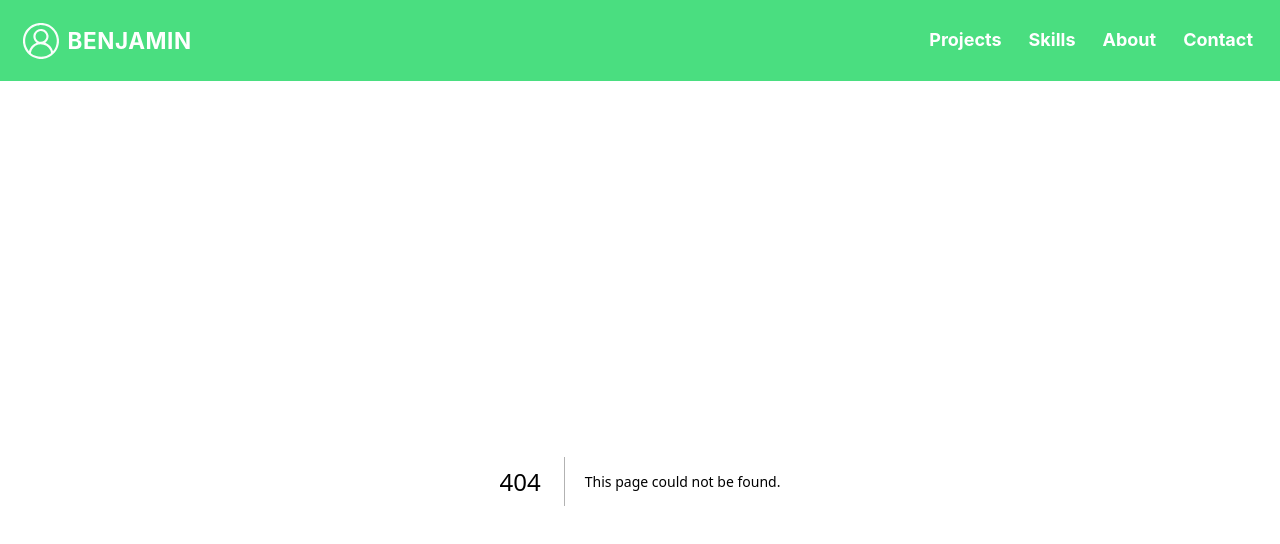
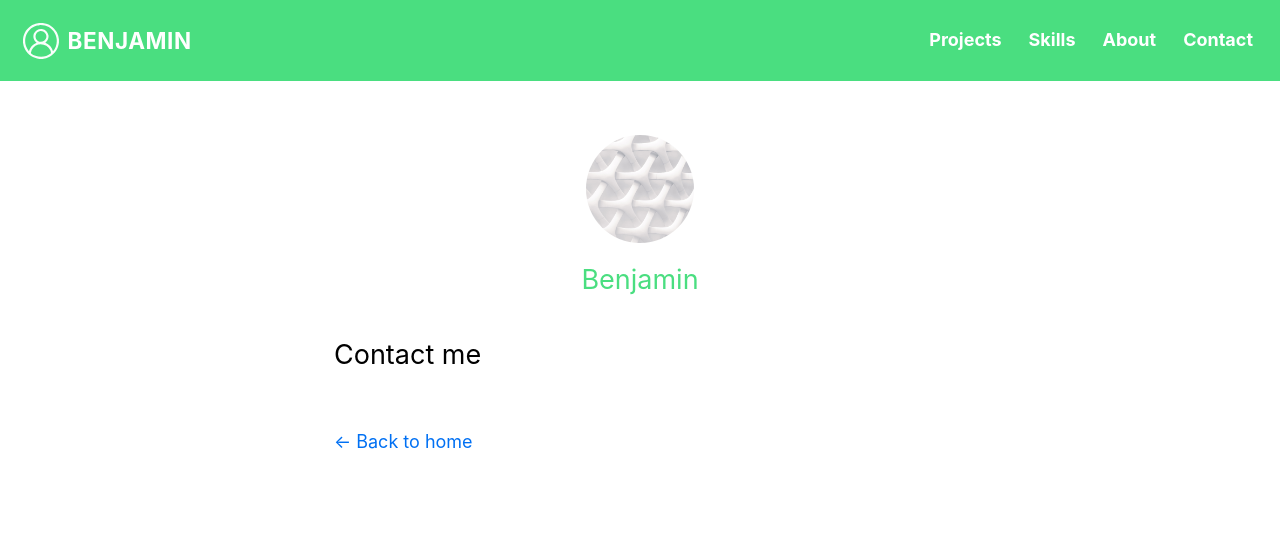
Before and after one commit to Benji377/home, a Next.js app: page /contact in a window 1280 px wide. Before the commit this address had no page. Shown: the top 544 px of the page. Built offline with nearby package versions, Linux system fonts and the light colour scheme.

Commit message:
Added template pages

```diff
--- a/components/layout.js
+++ b/components/layout.js
@@ -36,7 +36,7 @@ export default function Layout({ children, home }) {
               width={144}
               alt=""
             />
-            <h1 className={utilStyles.heading2Xl}>{name}</h1>
+            <h1 className={[utilStyles.heading2Xl, styles.nameColor].join(" ")}>{name}</h1>
           </>
         ) : (
           <>
@@ -50,7 +50,7 @@ export default function Layout({ children, home }) {
                   alt=""
                 />
             </Link>
-            <h2 className={utilStyles.headingLg}>
+            <h2 className={[utilStyles.headingLg, styles.nameColor].join(" ")}>
               <Link href="/" legacyBehavior>
                 <a className={utilStyles.colorInherit}>{name}</a>
               </Link>
--- a/components/layout.module.css
+++ b/components/layout.module.css
@@ -13,3 +13,7 @@
 .backToHome {
   margin: 3rem 0 0;
 }
+
+.nameColor {
+  color: rgb(74 222 128);
+}
--- a/components/navbar.js
+++ b/components/navbar.js
@@ -50,16 +50,16 @@ export default function Navbar() {
                         }   w-full lg:inline-flex lg:flex-grow lg:w-auto`}
                 >
                     <div className='lg:inline-flex lg:flex-row lg:ml-auto lg:w-auto w-full lg:items-center items-start  flex flex-col lg:h-auto'>
-                        <Link href='/' className='lg:inline-flex lg:w-auto w-full px-3 py-2 rounded text-white font-bold items-center justify-center hover:bg-green-600 hover:text-white '>
+                        <Link href='/projects' className='lg:inline-flex lg:w-auto w-full px-3 py-2 rounded text-white font-bold items-center justify-center hover:bg-green-600 hover:text-white '>
                             Projects
                         </Link>
-                        <Link href='/' className='lg:inline-flex lg:w-auto w-full px-3 py-2 rounded text-white font-bold items-center justify-center hover:bg-green-600 hover:text-white'>
+                        <Link href='/skills' className='lg:inline-flex lg:w-auto w-full px-3 py-2 rounded text-white font-bold items-center justify-center hover:bg-green-600 hover:text-white'>
                             Skills
                         </Link>
-                        <Link href='/' className='lg:inline-flex lg:w-auto w-full px-3 py-2 rounded text-white font-bold items-center justify-center hover:bg-green-600 hover:text-white'>
+                        <Link href='/about' className='lg:inline-flex lg:w-auto w-full px-3 py-2 rounded text-white font-bold items-center justify-center hover:bg-green-600 hover:text-white'>
                             About
                         </Link>
-                        <Link href='/' className='lg:inline-flex lg:w-auto w-full px-3 py-2 rounded text-white font-bold items-center justify-center hover:bg-green-600 hover:text-white'>
+                        <Link href='/contact' className='lg:inline-flex lg:w-auto w-full px-3 py-2 rounded text-white font-bold items-center justify-center hover:bg-green-600 hover:text-white'>
                             Contact
                         </Link>
                     </div>
--- /dev/null
+++ b/pages/about.js
@@ -0,0 +1,18 @@
+import Head from 'next/head';
+import Layout, { siteTitle } from '../components/layout';
+import utilStyles from '../styles/utils.module.css';
+
+export default function Projects() {
+    return (
+        <Layout >
+            <Head>
+                <title>{siteTitle}</title>
+            </Head>
+            <section className={`${utilStyles.headingMd} ${utilStyles.padding1px}`}>
+                <h2 className={utilStyles.headingLg}>About me</h2>
+                <ul className={utilStyles.list}>
+                </ul>
+            </section>
+        </Layout>
+    );
+}
--- /dev/null
+++ b/pages/contact.js
@@ -0,0 +1,18 @@
+import Head from 'next/head';
+import Layout, { siteTitle } from '../components/layout';
+import utilStyles from '../styles/utils.module.css';
+
+export default function Projects() {
+    return (
+        <Layout >
+            <Head>
+                <title>{siteTitle}</title>
+            </Head>
+            <section className={`${utilStyles.headingMd} ${utilStyles.padding1px}`}>
+                <h2 className={utilStyles.headingLg}>Contact me</h2>
+                <ul className={utilStyles.list}>
+                </ul>
+            </section>
+        </Layout>
+    );
+}
--- /dev/null
+++ b/pages/projects.js
@@ -0,0 +1,18 @@
+import Head from 'next/head';
+import Layout, { siteTitle } from '../components/layout';
+import utilStyles from '../styles/utils.module.css';
+
+export default function Projects() {
+    return (
+        <Layout >
+            <Head>
+                <title>{siteTitle}</title>
+            </Head>
+            <section className={`${utilStyles.headingMd} ${utilStyles.padding1px}`}>
+                <h2 className={utilStyles.headingLg}>Public Github projects</h2>
+                <ul className={utilStyles.list}>
+                </ul>
+            </section>
+        </Layout>
+    );
+}
--- /dev/null
+++ b/pages/skills.js
@@ -0,0 +1,18 @@
+import Head from 'next/head';
+import Layout, { siteTitle } from '../components/layout';
+import utilStyles from '../styles/utils.module.css';
+
+export default function Projects() {
+    return (
+        <Layout >
+            <Head>
+                <title>{siteTitle}</title>
+            </Head>
+            <section className={`${utilStyles.headingMd} ${utilStyles.padding1px}`}>
+                <h2 className={utilStyles.headingLg}>My Skillset</h2>
+                <ul className={utilStyles.list}>
+                </ul>
+            </section>
+        </Layout>
+    );
+}
```
Also changed, not shown: projects/SocyMusic.md (added, +9 -0 lines). Lines whose indentation alone changed are shown as unchanged.
